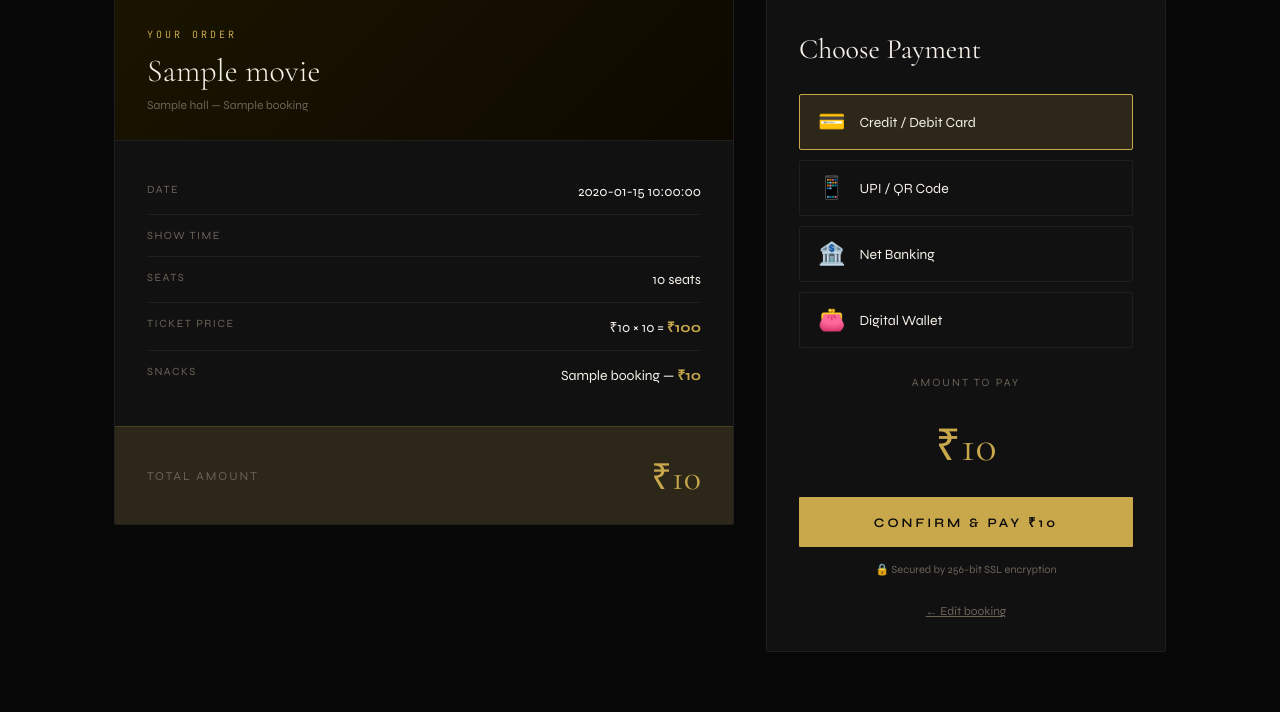
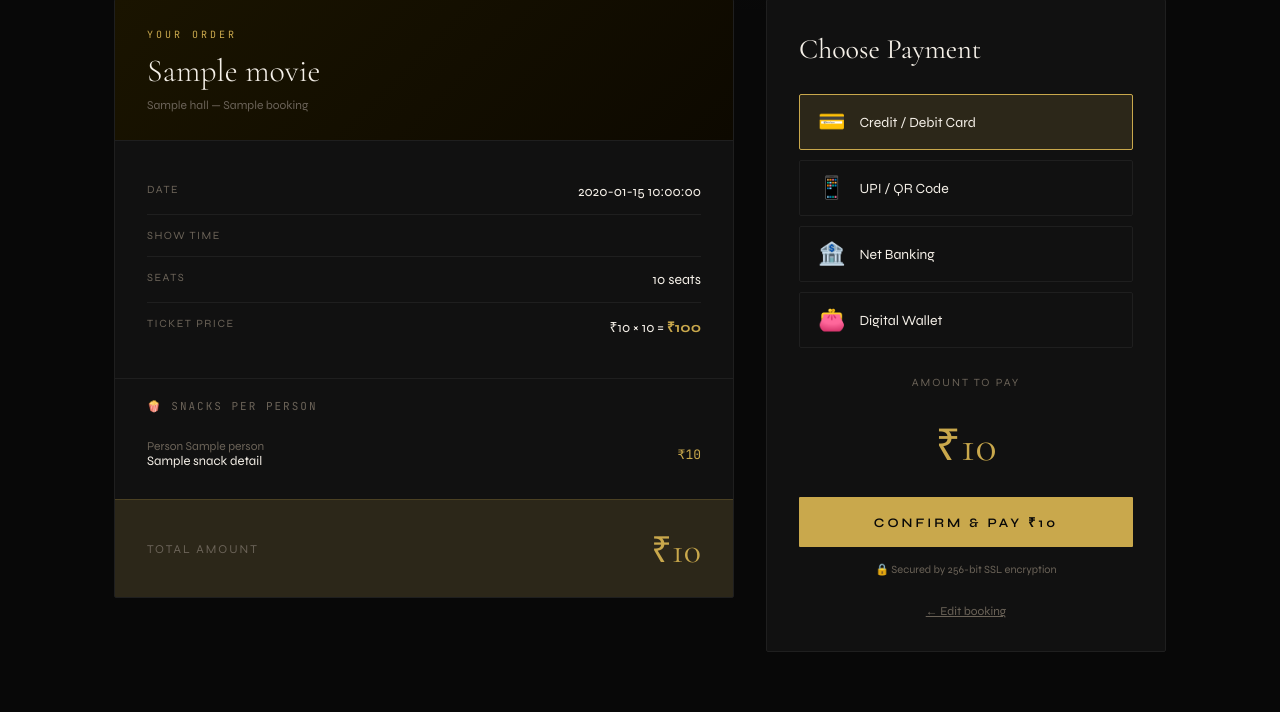
Before and after one commit to RounakNarayan/cineverse-dbms-project, a Flask app: template templates/payment.html in a window 1280 px wide. Shown: the part 260-972 px from the top of the page. Run offline with Flask 3, Linux system fonts and the light colour scheme; the template is opened without the code that fills it: most values are stand-ins (such as "Sample title", 1, 10 or a date in 2020).

Commit message:
Update payment.html

```diff
--- a/templates/payment.html
+++ b/templates/payment.html
@@ -1,9 +1,9 @@
 <!--
   CineVerse — Payment Page
   File: templates/payment.html
-  Description: Shows order summary and payment method selection.
+  Description: Shows full order summary including
+               per-person snack breakdown and payment method selection.
                Methods: Card, UPI, Net Banking, Wallet.
-               On confirm — posts to /customer/pay route.
 -->
 {% extends "base.html" %}
 {% block title %}Payment — CineVerse{% endblock %}
@@ -19,6 +19,13 @@
 .order-key { font-size: 11px; letter-spacing: 1.5px; text-transform: uppercase; color: var(--muted); }
 .order-val { font-size: 14px; color: var(--white); }
 .order-total { padding: 24px 32px; background: var(--gold-dim); border-top: 1px solid rgba(201,168,76,0.2); display: flex; justify-content: space-between; align-items: center; }
+.snack-breakdown { padding: 20px 32px; border-top: 1px solid var(--border); }
+.snack-breakdown-title { font-size: 11px; letter-spacing: 2px; text-transform: uppercase; color: var(--muted); margin-bottom: 16px; font-family: 'JetBrains Mono', monospace; }
+.snack-person-row { display: flex; justify-content: space-between; align-items: center; padding: 10px 0; border-bottom: 1px solid var(--border); }
+.snack-person-row:last-child { border-bottom: none; }
+.snack-person-label { font-size: 12px; color: var(--muted); }
+.snack-person-name { font-size: 13px; color: var(--white); }
+.snack-person-price { font-size: 13px; color: var(--gold); font-family: 'JetBrains Mono', monospace; }
 .pay-card { background: var(--card); border: 1px solid var(--border); border-radius: 2px; padding: 32px; position: sticky; top: 90px; }
 .pay-title { font-family: 'Cormorant Garamond', serif; font-size: 28px; color: var(--white); margin-bottom: 28px; }
 .method-grid { display: grid; gap: 10px; margin-bottom: 28px; }
@@ -68,18 +75,35 @@
                     <span class="order-key">Ticket Price</span>
                     <span class="order-val">₹{{ booking.ticket_price }} × {{ booking.seats }} = <strong style="color:var(--gold);">₹{{ booking.ticket_price * booking.seats }}</strong></span>
                 </div>
-                <div class="order-row">
-                    <span class="order-key">Snacks</span>
-                    <span class="order-val">
-                        {% if booking.snack_name != 'None' %}
-                            {{ booking.snack_name }}
-                            {% if booking.snack_price > 0 %} — <strong style="color:var(--gold);">₹{{ booking.snack_price }}</strong>{% endif %}
-                        {% else %}
-                            <span style="color:var(--muted); font-style:italic;">None selected</span>
-                        {% endif %}
-                    </span>
+            </div>
+
+            <!-- Per Person Snack Breakdown -->
+            {% if booking.snack_details %}
+            {% set has_snacks = booking.snack_details | selectattr('snack_id') | list %}
+            {% if has_snacks %}
+            <div class="snack-breakdown">
+                <div class="snack-breakdown-title">🍿 Snacks Per Person</div>
+                {% for sd in booking.snack_details %}
+                <div class="snack-person-row">
+                    <div>
+                        <div class="snack-person-label">Person {{ sd.person }}</div>
+                        <div class="snack-person-name">
+                            {% if sd.snack_id %}
+                                {{ sd.snack_name }}
+                            {% else %}
+                                <span style="color:var(--muted); font-style:italic;">No snack</span>
+                            {% endif %}
+                        </div>
+                    </div>
+                    <div class="snack-person-price">
+                        {% if sd.snack_id %}₹{{ sd.price }}{% else %}—{% endif %}
+                    </div>
                 </div>
+                {% endfor %}
             </div>
+            {% endif %}
+            {% endif %}
+
             <div class="order-total">
                 <span style="font-size:12px; letter-spacing:2px; text-transform:uppercase; color:var(--muted);">Total Amount</span>
                 <span style="font-family:'Cormorant Garamond',serif; font-size:36px; color:var(--gold);">₹{{ booking.total }}</span>
```
